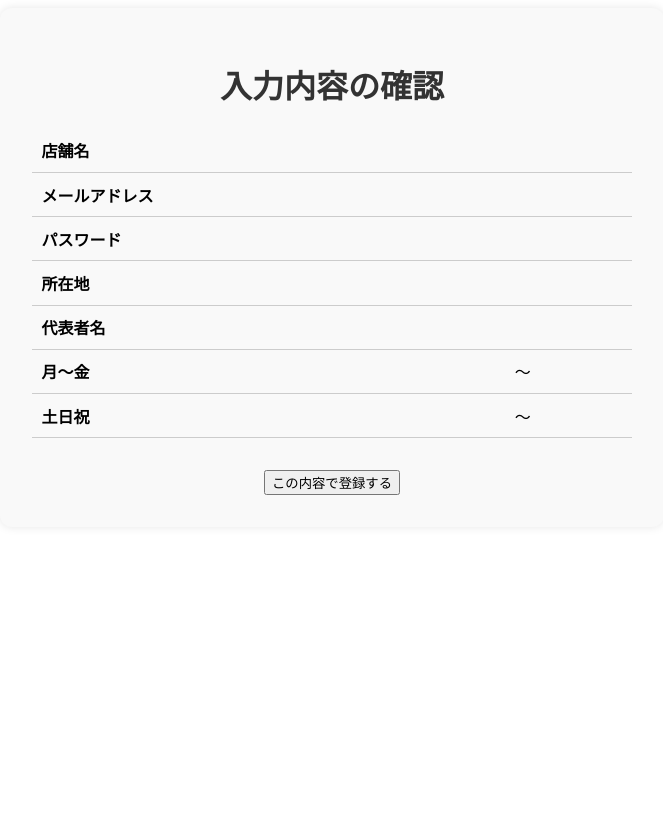
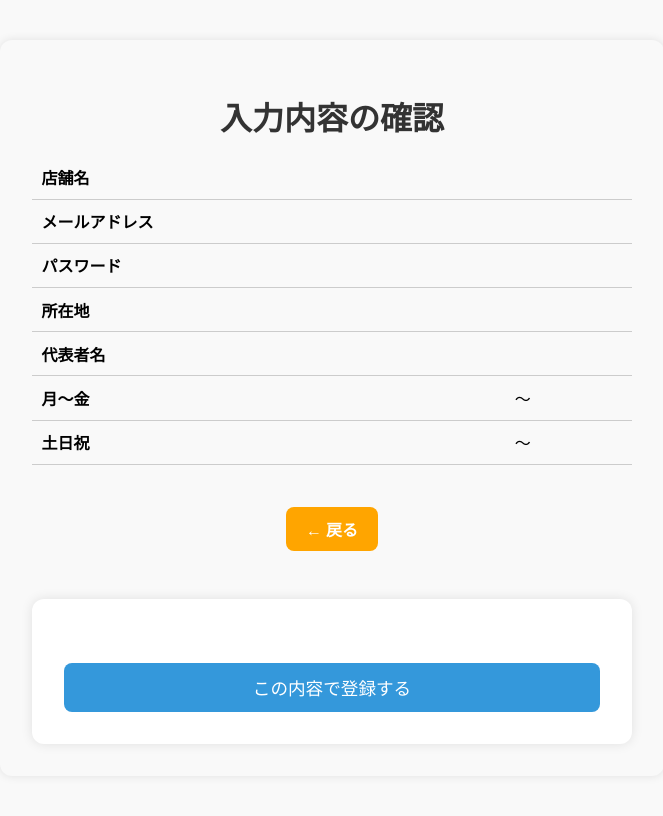
Before and after one commit to s2422092/DS_hakka, a Flask app: page /store/info_confirmed in a window 1280 px wide. Shown: the whole page, without its empty margins (308-971 px from the left). Before the commit the page ends 495 px from the top, so only its background shows below. Run offline with Flask 3, Linux system fonts and the light colour scheme; a user stored in the database is signed in.

```diff
--- a/routes/stores/store.py
+++ b/routes/stores/store.py
@@ -93,3 +93,32 @@ def registration_complete():
         return redirect(url_for('store.store_registration'))
 
     return render_template('stores/registration_complete.html')
+
+
+from werkzeug.security import check_password_hash
+
+@store_bp.route('/store_login', methods=['GET', 'POST'])
+def store_login():
+    if request.method == 'POST':
+        store_name = request.form.get('store_name')
+        password = request.form.get('password')
+
+        # DBから店舗名に一致するレコードを取得
+        conn = sqlite3.connect('app.db')
+        cursor = conn.cursor()
+        cursor.execute("SELECT id, password FROM store WHERE store_name = ?", (store_name,))
+        result = cursor.fetchone()
+        conn.close()
+
+        if result:
+            store_id, hashed_pw = result
+            if check_password_hash(hashed_pw, password):
+                session['store_id'] = store_id
+                flash("ログインに成功しました")
+                return redirect(url_for('store.store_dashboard'))  # ←必要に応じて定義
+            else:
+                flash("パスワードが正しくありません")
+        else:
+            flash("その店舗名は登録されていません")
+
+    return render_template("stores/store_login.html")
--- a/static/css/stores.css
+++ b/static/css/stores.css
@@ -1,14 +1,24 @@
+/* === 共通設定 === */
 body {
     font-family: "Segoe UI", sans-serif;
     background-color: #f9f9f9;
     padding: 2rem;
+    text-align: center;
 }
 
 h1 {
     text-align: center;
     color: #333;
+    font-size: 2rem;
+    margin-bottom: 1rem;
 }
 
+p {
+    color: #555;
+    font-size: 1.1rem;
+}
+
+/* === 入力フォーム用 === */
 form {
     max-width: 600px;
     margin: auto;
@@ -41,9 +51,10 @@ input[type="time"] {
     margin-top: 0.5rem;
 }
 
-button[type="submit"] {
+button[type="submit"],
+.confirm-button {
     margin-top: 2rem;
-    padding: 0.75rem;
+    padding: 0.75rem 1.5rem;
     width: 100%;
     background-color: #3498db;
     color: white;
@@ -51,47 +62,77 @@ button[type="submit"] {
     border-radius: 8px;
     font-size: 1.1rem;
     cursor: pointer;
+    transition: background-color 0.3s;
 }
 
-button:hover {
+button[type="submit"]:hover,
+.confirm-button:hover {
     background-color: #2980b9;
 }
 
 .button-area {
     text-align: center;
-    margin-top: 1.5rem;
+    margin-top: 2rem;
 }
 
-.back-link {
-    display: inline-block;
-    color: #555;
-    text-decoration: none;
-    margin-top: 1rem;
+/* === 確認ページのテーブル === */
+.container {
+    max-width: 600px;
+    margin: auto;
+    background-color: #f9f9f9;
+    padding: 2rem;
+    border-radius: 12px;
+    box-shadow: 0 0 10px rgba(0,0,0,0.1);
 }
 
-.back-link:hover {
-    text-decoration: underline;
+table {
+    width: 100%;
+    border-collapse: collapse;
+    margin-top: 1rem;
+    text-align: left;
 }
 
+th, td {
+    padding: 0.6rem;
+    border-bottom: 1px solid #ccc;
+}
 
-/* 🔸 オレンジ色の「戻る」ボタン風リンク */
-.back-link {
+/* === 汎用リンクスタイル === */
+a {
     display: inline-block;
-    margin-top: 10px;
-    padding: 10px 20px;
+    margin: 1rem 0.5rem;
+    padding: 0.75rem 1.5rem;
+    background-color: #3498db;
+    color: white;
+    text-decoration: none;
+    border-radius: 8px;
+    font-weight: bold;
+    transition: background-color 0.3s;
+}
+
+a:hover {
+    background-color: #2980b9;
+}
+
+/* 🔸 オレンジ色の「戻る」「トップへ」ボタン */
+.back-link,
+a[href*="explamation"] {
     background-color: #ffa500;
     color: white;
     font-weight: bold;
+    padding: 10px 20px;
     border-radius: 8px;
     text-decoration: none;
-    transition: background-color 0.3s;
+    margin-top: 10px;
+    display: inline-block;
 }
 
-.back-link:hover {
+.back-link:hover,
+a[href*="explamation"]:hover {
     background-color: #e69500;
 }
 
-/* お知らせテキスト用 */
+/* 補足や注記用テキスト */
 .note {
     margin-top: 20px;
     font-size: 14px;
--- a/static/css/stores1.css
+++ /dev/null
@@ -1,44 +0,0 @@
-.container {
-    max-width: 600px;
-    margin: auto;
-    background-color: #f9f9f9;
-    padding: 2rem;
-    border-radius: 12px;
-    box-shadow: 0 0 10px rgba(0,0,0,0.1);
-}
-
-h1 {
-    text-align: center;
-    color: #333;
-}
-
-table {
-    width: 100%;
-    border-collapse: collapse;
-    margin-top: 1rem;
-}
-
-th, td {
-    padding: 0.6rem;
-    border-bottom: 1px solid #ccc;
-    text-align: left;
-}
-
-.button-area {
-    text-align: center;
-    margin-top: 2rem;
-}
-
-.confirm-button {
-    background-color: #28a745;
-    color: white;
-    border: none;
-    padding: 0.8rem 1.5rem;
-    font-size: 1rem;
-    border-radius: 5px;
-    cursor: pointer;
-}
-
-.confirm-button:hover {
-    background-color: #218838;
-}
--- a/templates/stores/info_confirmed.html
+++ b/templates/stores/info_confirmed.html
@@ -3,7 +3,7 @@
 <head>
     <meta charset="UTF-8">
     <title>店舗情報確認</title>
-    <link rel="stylesheet" href="{{ url_for('static', filename='css/stores1.css') }}">
+    <link rel="stylesheet" href="{{ url_for('static', filename='css/stores.css') }}">
 
 </head>
 <body>
@@ -29,6 +29,11 @@
         </tr>
     </table>
 
+
+    <div class="button-area">
+        <a href="{{url_for('store.store_registration')}}" class="back-link">← 戻る</a>
+    </div>
+
     <div class="button-area">
         <form action="{{ url_for('store.registration_complete') }}" method="post">
             <button type="submit">この内容で登録する</button>
```
Also changed, not shown: templates/stores/store_login.html (+28 -0 lines), app.db.
